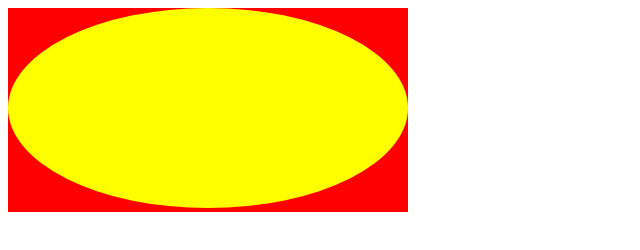
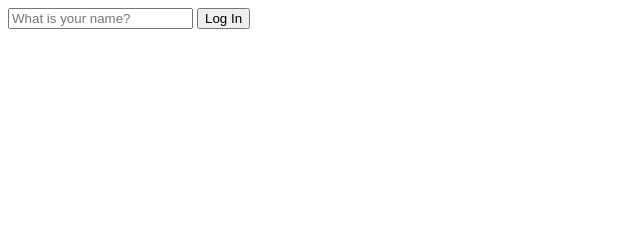
Before and after one commit to beomjin97/vanilla_JS_App, a plain HTML site: page index.html in a window 1280 px wide. Shown: the whole page, without its empty margins (0-640 px from the left). Drawn offline with Linux system fonts and the light colour scheme.

Commit message:
refactoring dir

```diff
--- /dev/null
+++ b/greeting.js
@@ -0,0 +1,28 @@
+const loginForm = document.querySelector("#login-form");
+const loginInput = document.querySelector("#login-form input");
+const greeting = document.querySelector("#greeting");
+
+const HIDDEN_CLASSNAME = "hidden";
+const USERNAME_KEY = "username";
+
+function onLoginSubmit(event) {
+  event.preventDefault();
+  const username = loginInput.value;
+  localStorage.setItem(USERNAME_KEY, username);
+  loginForm.classList.add(HIDDEN_CLASSNAME);
+  paintGreeting(username);
+}
+
+function paintGreeting(usernme) {
+  greeting.innerHTML = `Hello ${usernme}`;
+  greeting.classList.remove(HIDDEN_CLASSNAME);
+}
+
+const savedUsername = localStorage.getItem(USERNAME_KEY);
+
+if (savedUsername === null) {
+  loginForm.classList.remove(HIDDEN_CLASSNAME);
+  loginForm.addEventListener("submit", onLoginSubmit);
+} else {
+  paintGreeting(savedUsername);
+}
--- a/index.html
+++ b/index.html
@@ -4,15 +4,21 @@
     <meta charset="UTF-8" />
     <meta http-equiv="X-UA-Compatible" content="IE=edge" />
     <meta name="viewport" content="width=device-width, initial-scale=1.0" />
-    <link rel="stylesheet" href="style.css" />
-    <script src="app.js" defer></script>
+    <link rel="stylesheet" href="css/style.css" />
+    <script src="greeting.js" defer></script>
+    <script src="clock.js" defer></script>
     <title>Momentum App</title>
   </head>
   <body>
-    <div class="flex">
-      <div class="a">
-        <div class="b"></div>
-      </div>
-    </div>
+    <form id="login-form" class="hidden">
+      <input
+        required
+        maxlength="15"
+        type="text"
+        placeholder="What is your name?"
+      />
+      <input type="submit" value="Log In" />
+    </form>
+    <h1 id="greeting" class="hidden"></h1>
   </body>
 </html>
--- a/style.css
+++ /dev/null
@@ -1,15 +0,0 @@
-.a {
-  background-color: red;
-}
-
-.b {
-  display: inline-block;
-  width: 400px;
-  height: 200px;
-  border-radius: 50%;
-  background-color: yellow;
-}
-
-.flex {
-  display: flex;
-}
```
Also changed, not shown: clock.js (added), css/style.css (added).
